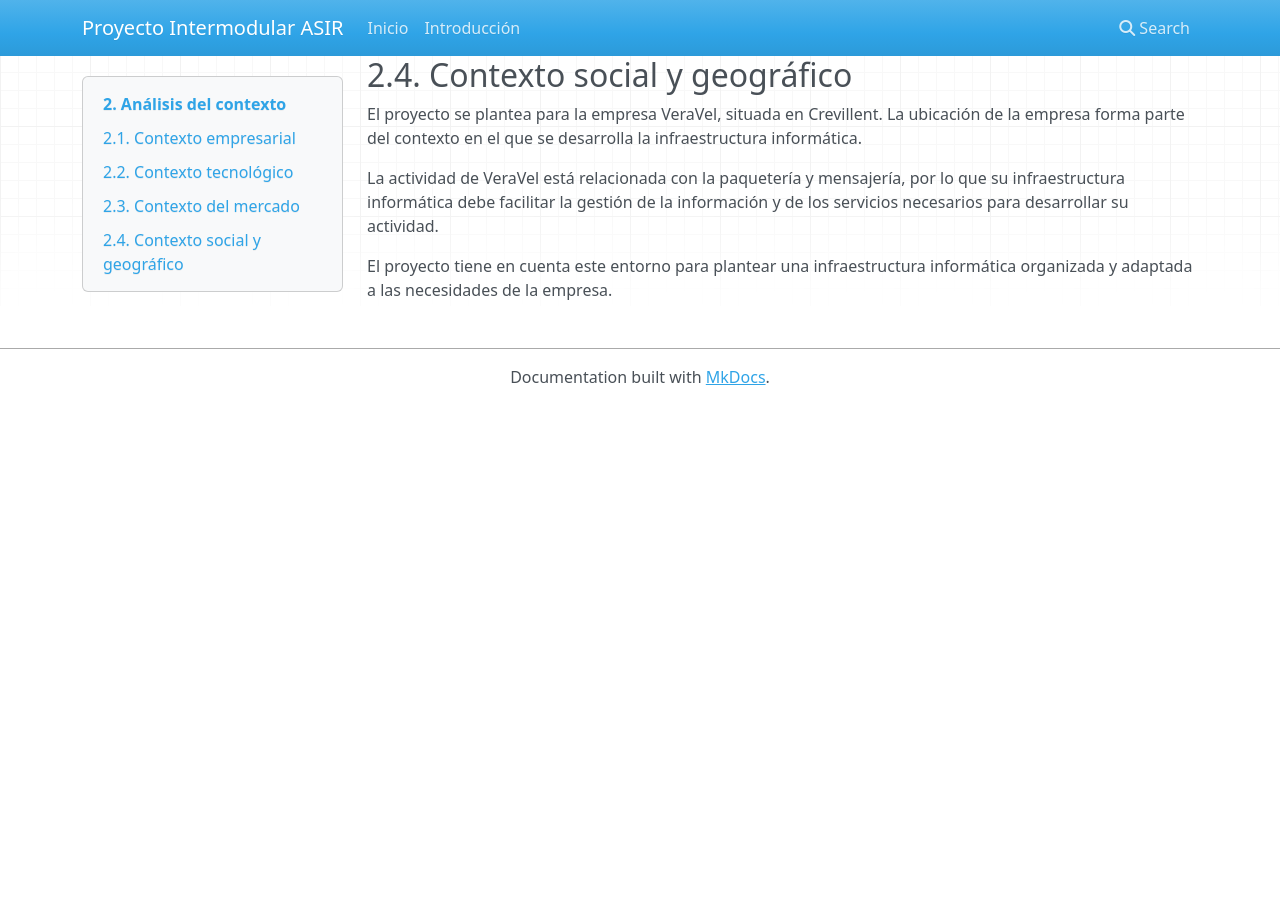
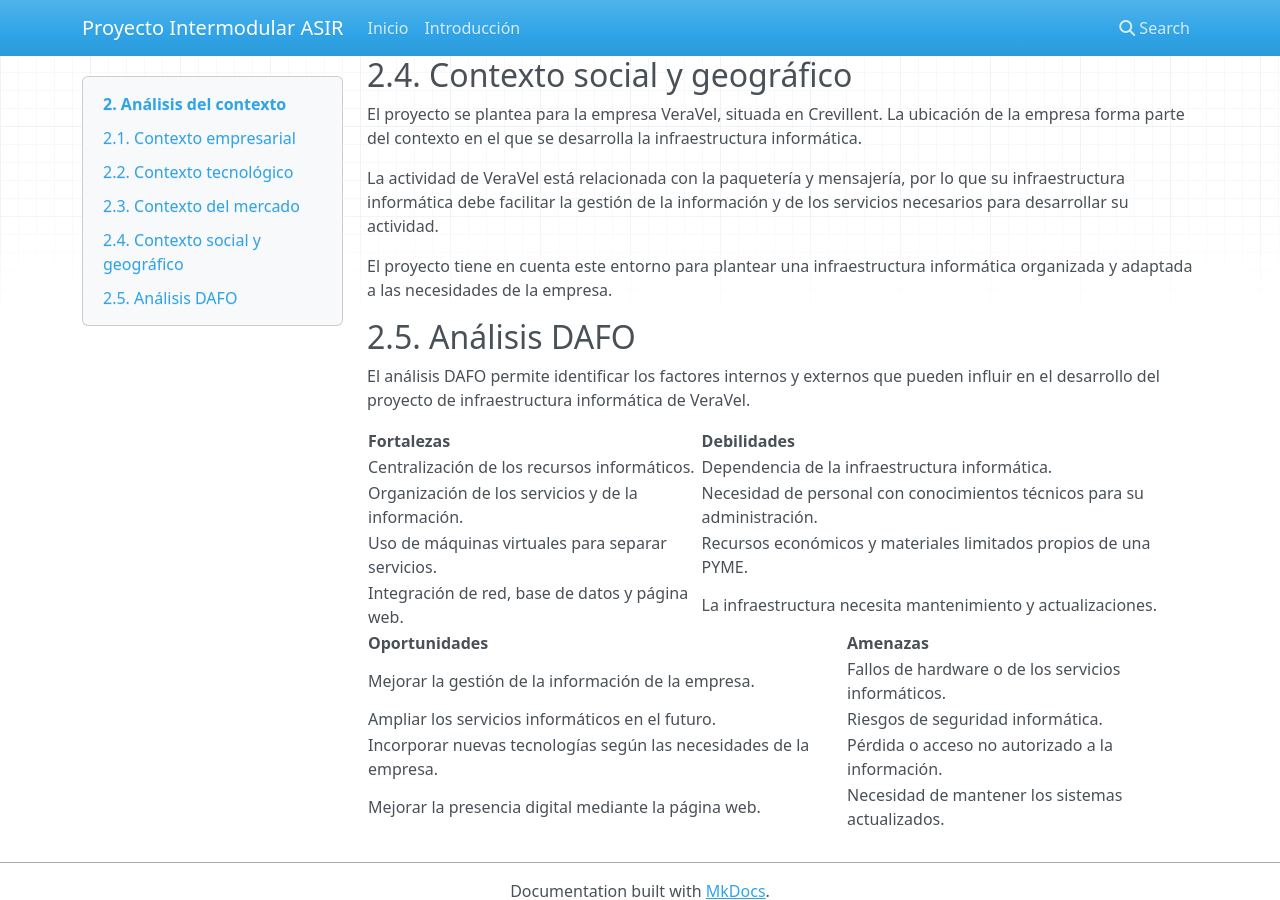
Before and after one commit to carloshuertasrodrigo-prog/Proyecto-Intermodular-ASIR, an MkDocs documentation site: the page built from docs/02_contexto.md, in a window 1280 px wide and 900 px high, scrolled down 954 px. Built offline with MkDocs 1.6.1, drawn with Linux system fonts in a browser that asks for light colours; nearby versions of some CDN libraries; before the commit the page ends 1359 px from its top, so only the background shows below that.

Commit message:
Añadido análisis DAFO
Added a SWOT analysis section detailing strengths, weaknesses, opportunities, and threats related to VeraVel's IT infrastructure project.

```diff
--- a/docs/02_contexto.md
+++ b/docs/02_contexto.md
@@ -33,3 +33,21 @@ El proyecto se plantea para la empresa VeraVel, situada en Crevillent. La ubicac
 La actividad de VeraVel está relacionada con la paquetería y mensajería, por lo que su infraestructura informática debe facilitar la gestión de la información y de los servicios necesarios para desarrollar su actividad.
 
 El proyecto tiene en cuenta este entorno para plantear una infraestructura informática organizada y adaptada a las necesidades de la empresa.
+
+## 2.5. Análisis DAFO
+
+El análisis DAFO permite identificar los factores internos y externos que pueden influir en el desarrollo del proyecto de infraestructura informática de VeraVel.
+
+| **Fortalezas** | **Debilidades** |
+|---|---|
+| Centralización de los recursos informáticos. | Dependencia de la infraestructura informática. |
+| Organización de los servicios y de la información. | Necesidad de personal con conocimientos técnicos para su administración. |
+| Uso de máquinas virtuales para separar servicios. | Recursos económicos y materiales limitados propios de una PYME. |
+| Integración de red, base de datos y página web. | La infraestructura necesita mantenimiento y actualizaciones. |
+
+| **Oportunidades** | **Amenazas** |
+|---|---|
+| Mejorar la gestión de la información de la empresa. | Fallos de hardware o de los servicios informáticos. |
+| Ampliar los servicios informáticos en el futuro. | Riesgos de seguridad informática. |
+| Incorporar nuevas tecnologías según las necesidades de la empresa. | Pérdida o acceso no autorizado a la información. |
+| Mejorar la presencia digital mediante la página web. | Necesidad de mantener los sistemas actualizados. |
```
